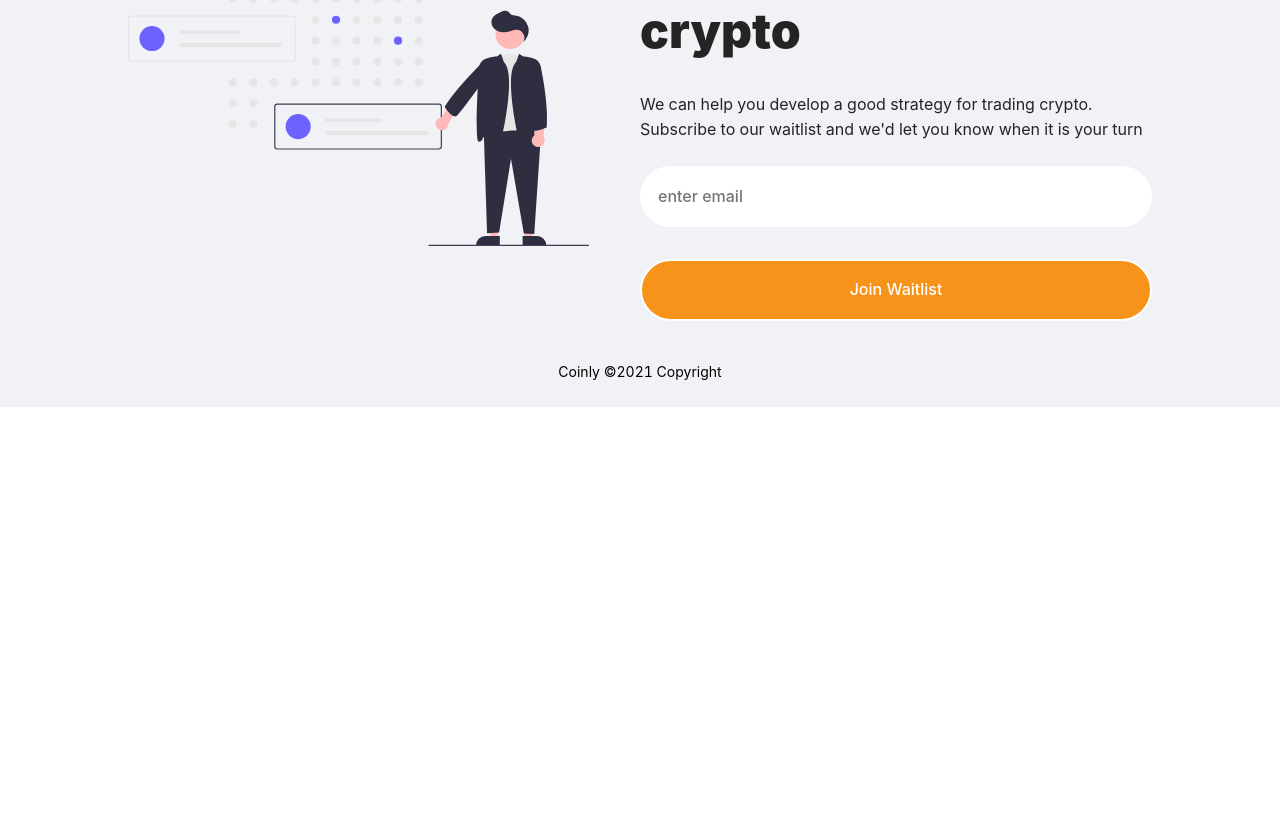
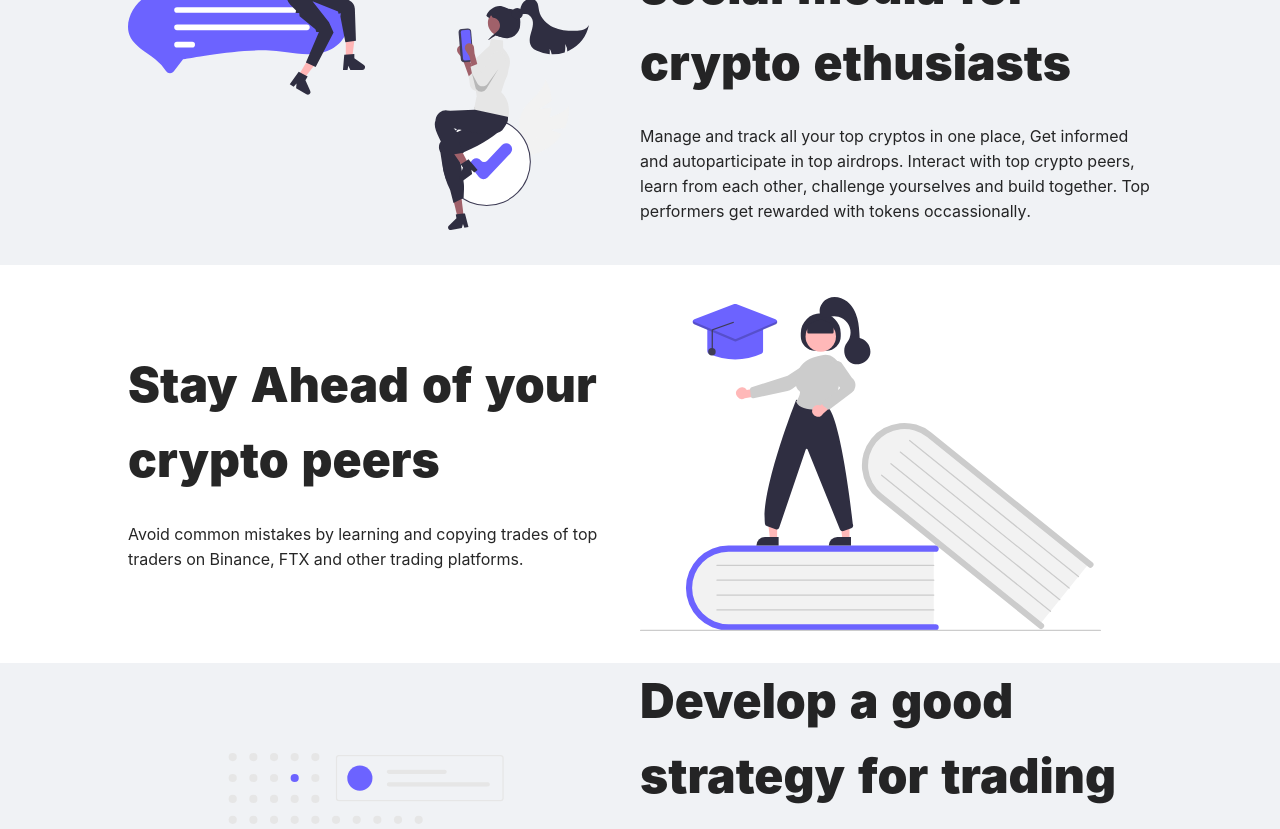
Before and after one commit to pnoken/coinly, a React (Create React App) app: page / in a window 1280 px wide. Shown: the part 880-1709 px from the top of the page. Before the commit the page ends 1287 px from the top, so only its background shows below. Built offline with nearby package versions, Linux system fonts and the light colour scheme.

Commit message:
added two ctas

```diff
--- a/src/App.js
+++ b/src/App.js
@@ -4,6 +4,8 @@ import LayoutComponent from "./components/Layout";
 import bitcoinlogo from "./images/crypto-bitcoin.svg";
 import CallToAction from "./components/Cta/CallToAction";
 import { Button } from "./components/Styled/Button.styled";
+import StayAhead from "./components/Cta/StayAhead";
+import SocialMedia from "./components/Cta/MoreThanSocialMedia";
 
 const App = () => {
   return (
@@ -28,6 +30,8 @@ const App = () => {
           </div>
         </Flex>
       </Header>
+      <SocialMedia />
+      <StayAhead />
       <CallToAction />
     </LayoutComponent>
   );
--- /dev/null
+++ b/src/components/Cta/MoreThanSocialMedia.jsx
@@ -0,0 +1,26 @@
+import socialInteraction from "../../images/social_interaction.svg";
+import Features from "../Styled/Features.styled";
+import { Flex } from "../Styled/Flex";
+
+function SocialMedia() {
+  return (
+    <Features>
+      <Flex>
+        <div>
+          <img src={socialInteraction} alt="crypto strategy" />
+        </div>
+        <header>
+          <h1>More than just a social media for crypto ethusiasts</h1>
+          <h2>
+            Manage and track all your top cryptos in one place, Get informed and
+            autoparticipate in top airdrops. Interact with top crypto peers,
+            learn from each other, challenge yourselves and build together. Top
+            performers get rewarded with tokens occassionally.
+          </h2>
+        </header>
+      </Flex>
+    </Features>
+  );
+}
+
+export default SocialMedia;
--- /dev/null
+++ b/src/components/Cta/StayAhead.jsx
@@ -0,0 +1,24 @@
+import cryptoStrategy from "../../images/stay_ahead.svg";
+import Features from "../Styled/Features.styled";
+import { Flex } from "../Styled/Flex";
+
+function StayAhead() {
+  return (
+    <Features bg="white">
+      <Flex>
+        <header>
+          <h1>Stay Ahead of your crypto peers</h1>
+          <h2>
+            Avoid common mistakes by learning and copying trades of top traders
+            on Binance, FTX and other trading platforms.
+          </h2>
+        </header>
+        <div>
+          <img src={cryptoStrategy} alt="crypto strategy" />
+        </div>
+      </Flex>
+    </Features>
+  );
+}
+
+export default StayAhead;
--- /dev/null
+++ b/src/components/Styled/Features.styled.jsx
@@ -0,0 +1,12 @@
+import styled from "styled-components";
+
+const Features = styled.section`
+  background-color: ${({ bg }) => bg || null};
+
+  header > h2 {
+    font-weight: 400;
+    font-size: 1rem;
+  }
+`;
+
+export default Features;
```
Also changed, not shown: src/images/social_interaction.svg (added), src/images/stay_ahead.svg (added).
